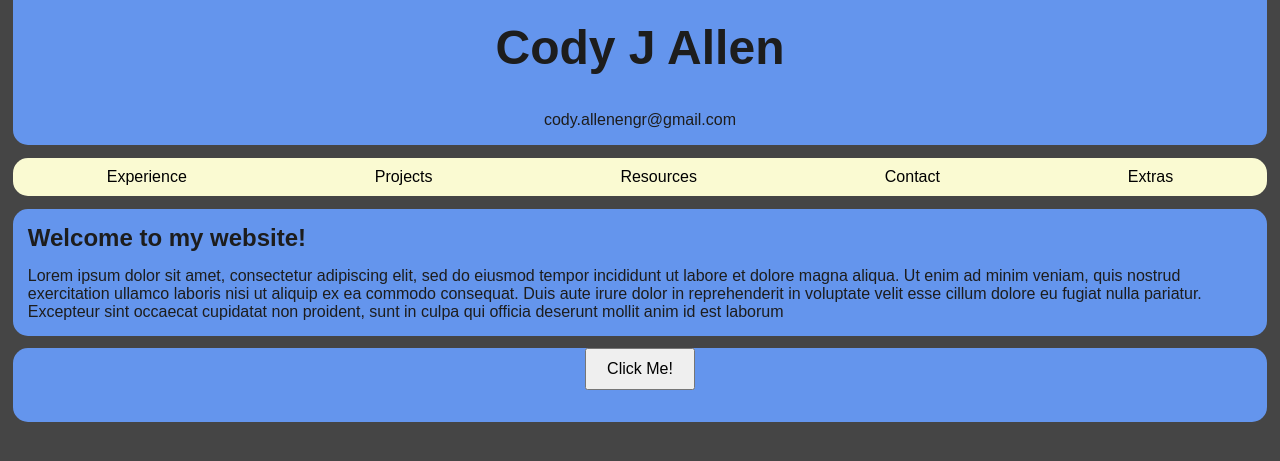
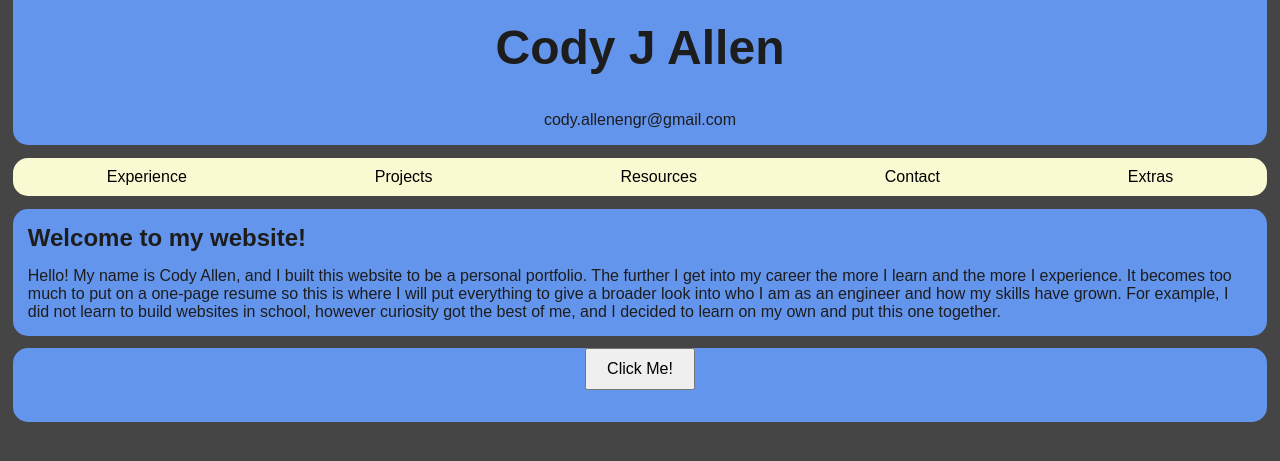
Before and after one commit to cjallen58/AllenEngr, a Flask app: page / in a window 1280 px wide. Shown: the top 461 px of the page. Run offline with Flask 3, Linux system fonts and the light colour scheme.

Commit message:
wrote an Intro

```diff
--- a/app.py
+++ b/app.py
@@ -7,10 +7,10 @@ DEV = True
 @app.route('/')
 def home():
 
-    with open('./content/lorem.txt', 'r') as file:
+    with open('./content/intro.txt', 'r') as file:
         content = file.read()
 
-    return render_template('index.html', content=content)
+    return render_template('index.html', intro=content)
 
 @app.route('/get_data')
 def get_data():
--- /dev/null
+++ b/content/Intro.txt
@@ -0,0 +1,3 @@
+Hello! My name is Cody Allen, and I built this website to be a personal portfolio. The further I get into my career the more I learn and the more I experience.
+It becomes too much to put on a one-page resume so this is where I will put everything to give a broader look into who I am as an engineer and how my skills have grown.
+For example, I did not learn to build websites in school, however curiosity got the best of me, and I decided to learn on my own and put this one together.
--- a/templates/index.html
+++ b/templates/index.html
@@ -24,7 +24,7 @@
     <div class="main_body">
         <h2 class="section_heading">Welcome to my website!</h2>
         <p id="about" class="content">
-            {{content}}
+            {{intro}}
         </p>
     </div>
     <div class="footer">
```
